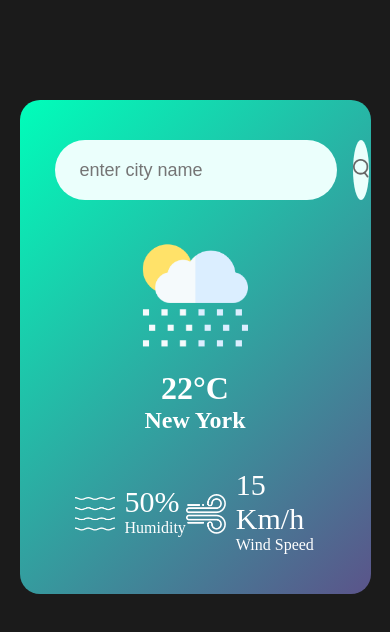
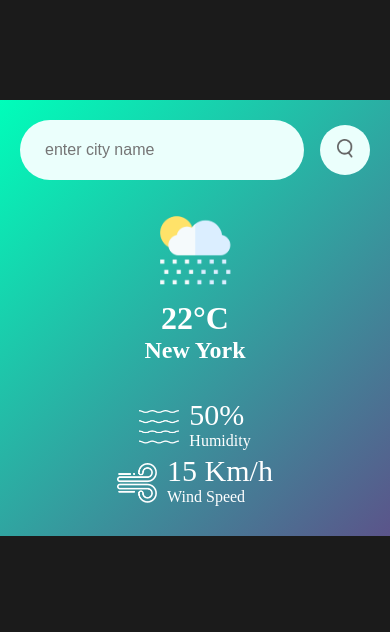
Before and after one commit to shivanshchopra7/weather-app, a plain HTML site: page index.html in a window 390 px wide. Drawn offline with Linux system fonts and the light colour scheme.

Commit message:
fixing responsivenes

```diff
--- a/index.html
+++ b/index.html
@@ -79,7 +79,13 @@ async function checkWeather(city) {
 searchBtn.addEventListener("click", () => {
     checkWeather(searchBox.value);
 });
-
+searchBox.addEventListener("keypress", function(event) {
+    // Check if the key pressed is Enter (key code 13)
+    if (event.keyCode === 13) {
+        // Call the checkWeather function with the value from the search input
+        checkWeather(searchBox.value);
+    }
+});
 
    </script>
 </body>
--- a/style.css
+++ b/style.css
@@ -81,3 +81,39 @@ width: 16px;
     font-size: 30px;
     margin-top: -6px;
 }
+
+
+@media (max-width: 600px) {
+    .card {
+        width: 100%;
+        padding: 20px; /* Add padding for better spacing */
+        box-sizing: border-box; /* Ensure padding is included in width */
+        border-radius: 0; /* Remove border radius for mobile view */
+    }
+
+    .search input {
+        font-size: 16px; /* Reduce font size for smaller screens */
+    }
+
+    .search button {
+        width: 50px; /* Decrease button size for smaller screens */
+        height: 50px;
+    }
+
+    .weather {
+        margin-top: 20px; /* Adjust margin for better spacing */
+    }
+
+    .weather-icon {
+        width: 100px; /* Adjust icon size for smaller screens */
+    }
+
+    .details {
+        flex-direction: column; /* Stack details vertically on smaller screens */
+        align-items: center; /* Center details horizontally */
+    }
+
+    .col {
+        margin-bottom: 10px; /* Add margin between detail items */
+    }
+}
```
